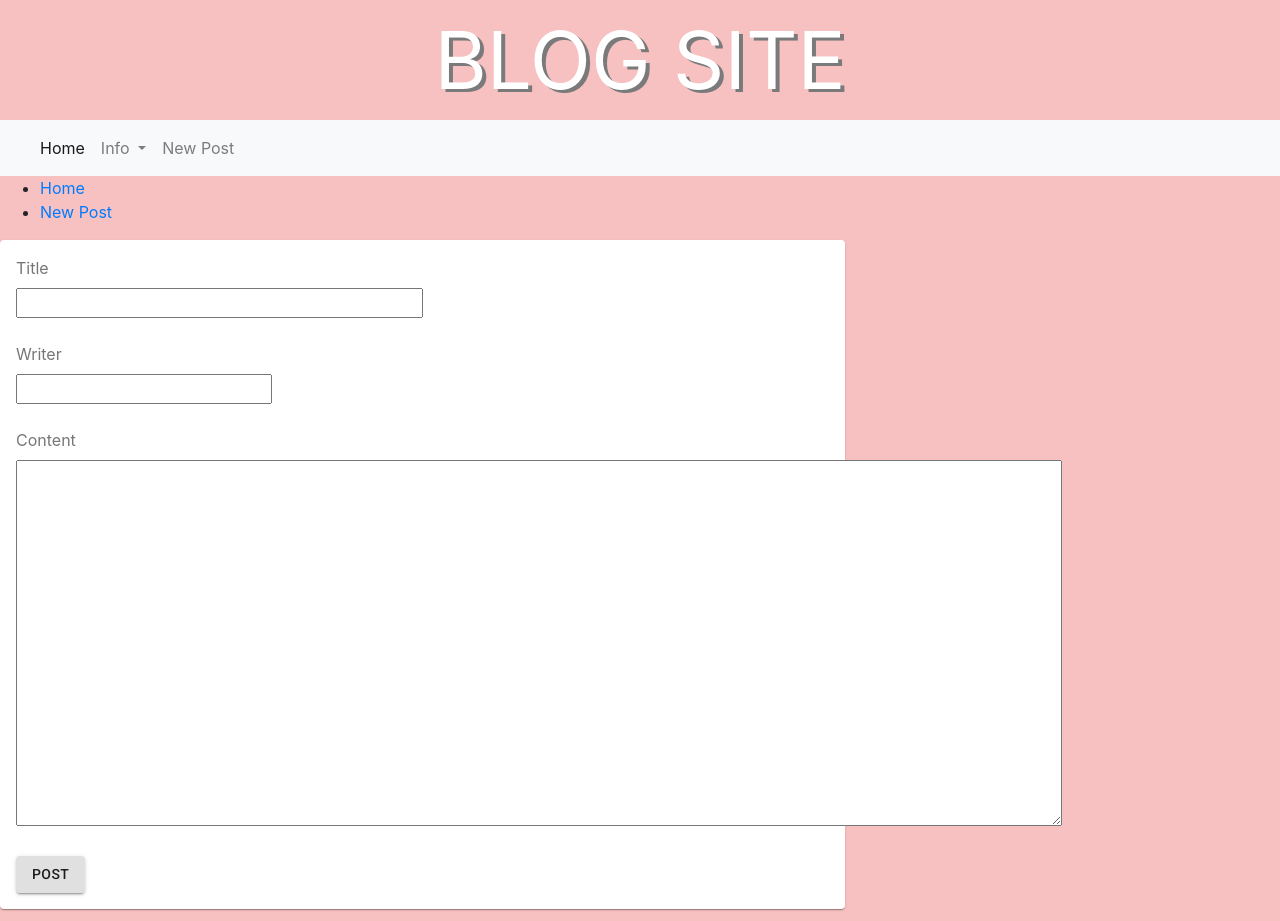
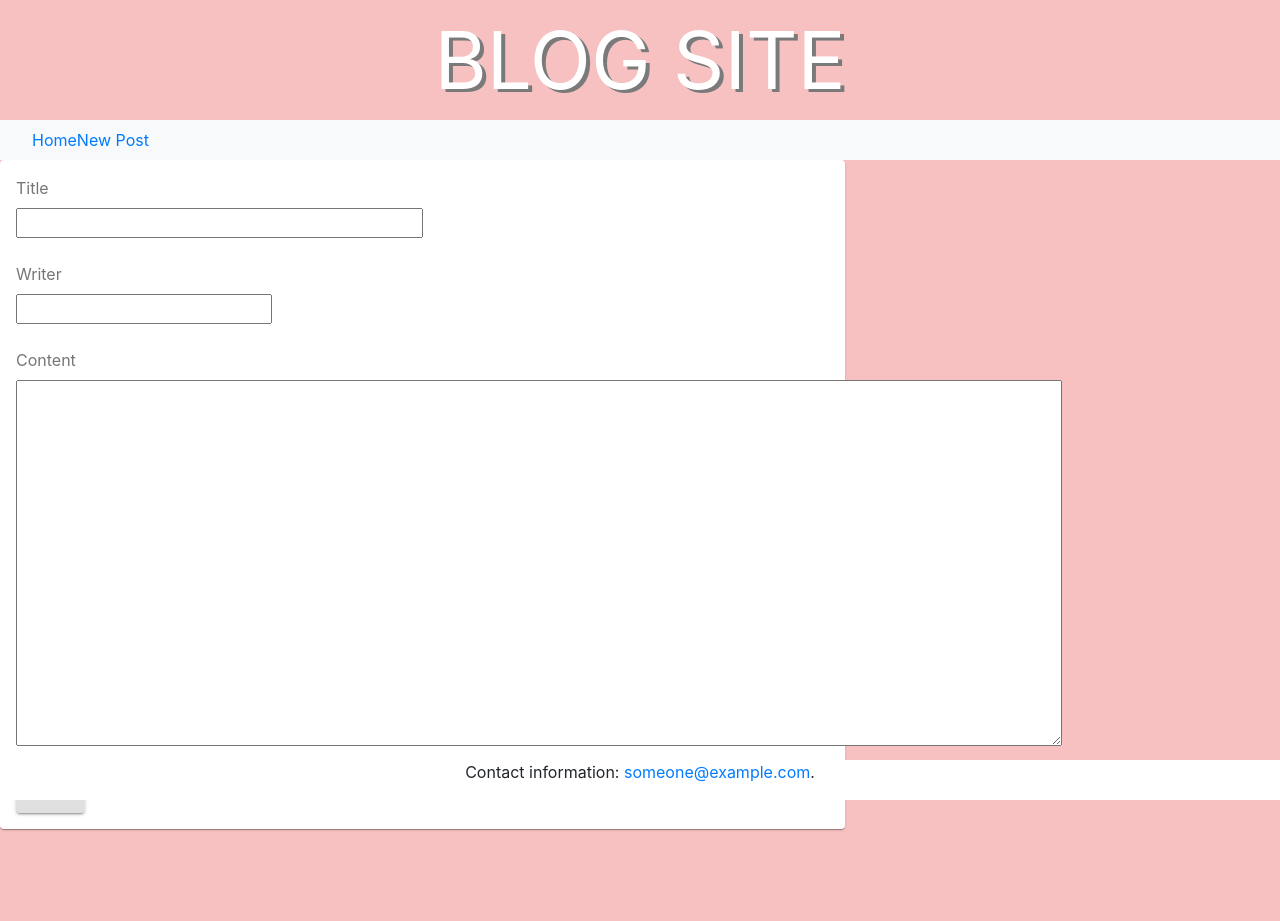
Before and after one commit to FI-Aquacrest/LazyManatees, a React (Create React App) app in the folder app/blog-master/src/main/front/: page /new in a window 1280 px wide. After the commit the page ends 841 px from the top, so only its background shows below. Built offline with nearby package versions, Linux system fonts and the light colour scheme.

Commit message:
General update

```diff
--- a/app/blog-master/src/main/front/public/index.css
+++ b/app/blog-master/src/main/front/public/index.css
@@ -11,3 +11,12 @@ body {
     color: #FFFFFF;
     background: #F7C1C1;
 }
+
+#footer {
+    text-align: center;
+    background: #FFFFFF;
+    position: fixed;
+    left: 0;
+    bottom: 0;
+    width: 100%;
+}
--- a/app/blog-master/src/main/front/public/index.html
+++ b/app/blog-master/src/main/front/public/index.html
@@ -37,6 +37,7 @@
   </head>
   <body>
     <div id="titleText">BLOG SITE</div>
+    <!--
     <nav class="navbar navbar-expand-lg navbar-light bg-light sticky-top">
       <a class="navbar-brand" href="#"></a>
       <button class="navbar-toggler" type="button" data-toggle="collapse" data-target="#navbarNav" aria-controls="navbarNav" aria-expanded="false" aria-label="Toggle navigation">
@@ -63,6 +64,7 @@
         </ul>
       </div>
     </nav>
+    -->
     <noscript>You need to enable JavaScript to run this app.</noscript>
     <div id="app"></div>
     <!--
@@ -76,6 +78,11 @@
       To create a production bundle, use `npm run build` or `yarn build`.
     -->
 
+    <footer id="footer">
+
+      <p>Contact information: <a href="mailto:someone@example.com">
+        someone@example.com</a>.</p>
+    </footer>
     <script src="https://code.jquery.com/jquery-3.4.1.slim.min.js" integrity="sha384-J6qa4849blE2+poT4WnyKhv5vZF5SrPo0iEjwBvKU7imGFAV0wwj1yYfoRSJoZ+n" crossorigin="anonymous"></script>
     <script src="https://cdn.jsdelivr.net/npm/popper.js@1.16.0/dist/umd/popper.min.js" integrity="sha384-Q6E9RHvbIyZFJoft+2mJbHaEWldlvI9IOYy5n3zV9zzTtmI3UksdQRVvoxMfooAo" crossorigin="anonymous"></script>
     <script src="https://stackpath.bootstrapcdn.com/bootstrap/4.4.1/js/bootstrap.min.js" integrity="sha384-wfSDF2E50Y2D1uUdj0O3uMBJnjuUD4Ih7YwaYd1iqfktj0Uod8GCExl3Og8ifwB6" crossorigin="anonymous"></script>
--- a/app/blog-master/src/main/front/src/App.js
+++ b/app/blog-master/src/main/front/src/App.js
@@ -27,18 +27,26 @@ export default function App(props) {
 
   return (
     <Router>
-      <div>
-        <nav>
-          <ul>
-            <li>
+
+      <nav className="navbar navbar-expand-lg navbar-light bg-light sticky-top">
+        <a className="navbar-brand" href="#"></a>
+        <button className="navbar-toggler" type="button" data-toggle="collapse" data-target="#navbarNav"
+                aria-controls="navbarNav" aria-expanded="false" aria-label="Toggle navigation">
+          <span className="navbar-toggler-icon"></span>
+        </button>
+        <div className="collapse navbar-collapse" id="navbarNav">
+          <ul className="navbar-nav">
+            <li className="nav-item active">
               <Link to="/">Home</Link>
             </li>
-            <li>
+            <li className="nav-item">
               <Link to="/new">New Post</Link>
             </li>
           </ul>
-        </nav>
+        </div>
+      </nav>
 
+      <div>
         <Switch>
           <Route path="/new">
             <New />
@@ -130,3 +138,6 @@ function Edit() {
     </Fragment>
   )
 }
+
+function NavBar() {
+}
```
